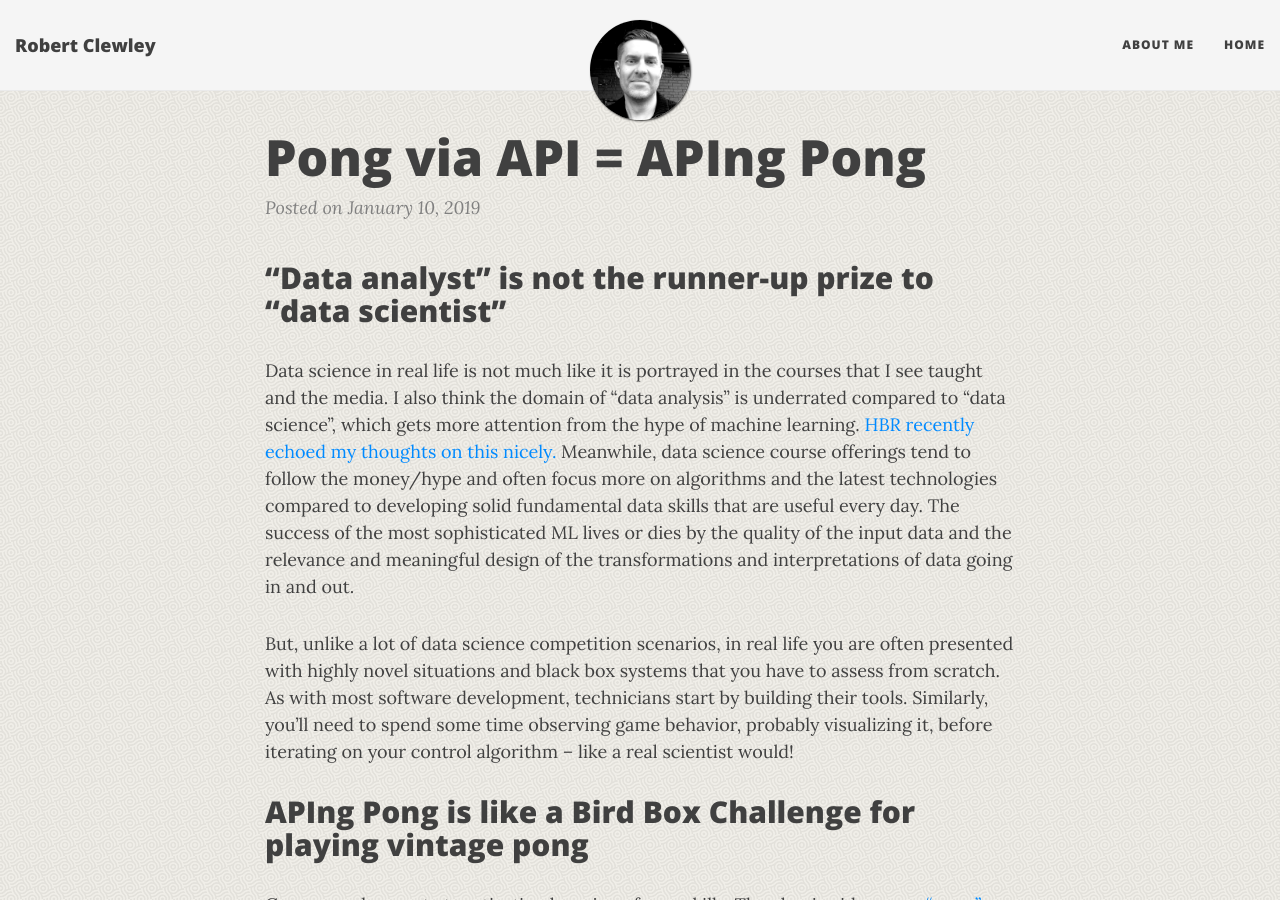
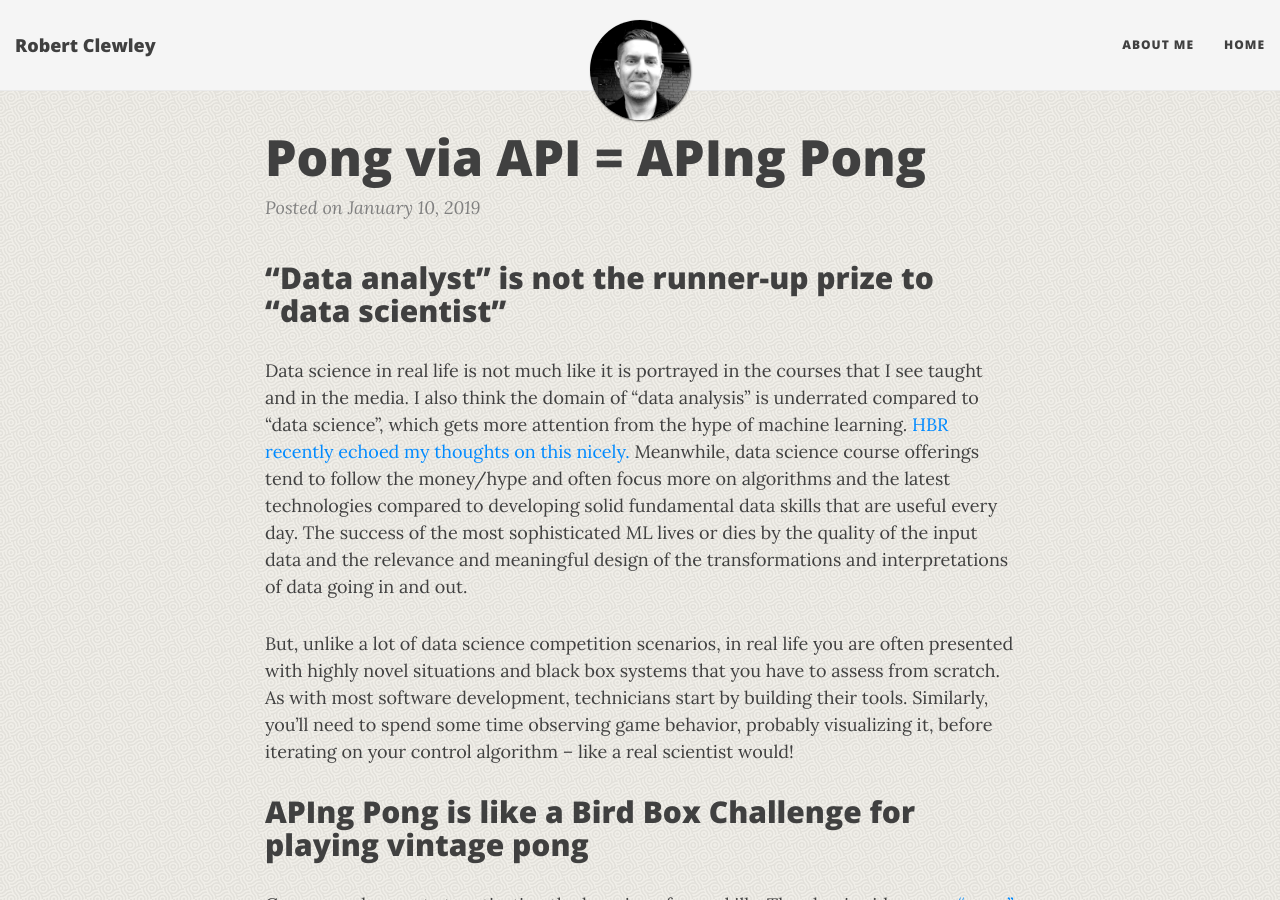
Before and after one commit to robclewley/robclewley.github.io, a Jekyll site: the page built from _posts/2019-01-10-pong-via-api-=-aping-pong.md, in a window 1280 px wide and 900 px high. Built offline with Jekyll 4.4.1, drawn with Linux system fonts in a browser that asks for light colours; nearby versions of some CDN libraries; some of the changed text lies outside the part shown.

Commit message:
Typo and tag tweak

```diff
--- a/_posts/2019-01-10-pong-via-api-=-aping-pong.md
+++ b/_posts/2019-01-10-pong-via-api-=-aping-pong.md
@@ -12,13 +12,13 @@
 
 ## "Data analyst" is not the runner-up prize to "data scientist"
 
-Data science in real life is not much like it is portrayed in the courses that I see taught and the media. I also think the domain of "data analysis" is underrated compared to "data science", which gets more attention from the hype of machine learning. [HBR recently echoed my thoughts on this nicely.](https://hbr.org/2018/12/what-great-data-analysts-do-and-why-every-organization-needs-them) Meanwhile, data science course offerings tend to follow the money/hype and often focus more on algorithms and the latest technologies compared to developing solid fundamental data skills that are useful every day. The success of the most sophisticated ML lives or dies by the quality of the input data and the relevance and meaningful design of the transformations and interpretations of data going in and out.
+Data science in real life is not much like it is portrayed in the courses that I see taught and in the media. I also think the domain of "data analysis" is underrated compared to "data science", which gets more attention from the hype of machine learning. [HBR recently echoed my thoughts on this nicely.](https://hbr.org/2018/12/what-great-data-analysts-do-and-why-every-organization-needs-them) Meanwhile, data science course offerings tend to follow the money/hype and often focus more on algorithms and the latest technologies compared to developing solid fundamental data skills that are useful every day. The success of the most sophisticated ML lives or dies by the quality of the input data and the relevance and meaningful design of the transformations and interpretations of data going in and out.
 
 But, unlike a lot of data science competition scenarios, in real life you are often presented with highly novel situations and black box systems that you have to assess from scratch. As with most software development, technicians start by building their tools. Similarly, you'll need to spend some time observing game behavior, probably visualizing it, before iterating on your control algorithm -- like a real scientist would!
 
 ## APIng Pong is like a Bird Box Challenge for playing vintage pong
 
-Games can be great at motivating learning of new skills. The classic videogame ["pong"](https://en.wikipedia.org/wiki/Pong) may not present a great challenge to either human or AI players, but it's a perfectly fun and educational challenge when you're learning how to code and work with data. _Especially if you can't easily see what you're doing._
+Games can be great at motivating the learning of new skills. The classic videogame ["pong"](https://en.wikipedia.org/wiki/Pong) may not present a great challenge to either human or AI players, but it's a perfectly fun and educational challenge when you're learning how to code and work with data. _Especially if you can't easily see what you're doing._
 
 The [games I've been developing in the past couple of years](https://transient-dynamic.itch.io/dragonflyops) have been light on graphics and heavy on challenging the player to figure out what they need to get started. Recently, I've experimented with purely online games to focus on interactions between real players in real time.
 
--- a/index.html
+++ b/index.html
@@ -50,6 +50,7 @@
       <li>How to make your business intelligence more impactful
       <li>How and when to hire for your emerging data needs
       <li>How to prioritize addressing your technical debt
+      <li>How to blend qualitative and quantitative research
     </ul>
     </p>
     <p><strong>I can coach you or your team to diagnose needs for improving
```
Also changed, not shown: other parts of _posts/2019-01-10-pong-via-api-=-aping-pong.md (+1 -1 lines).
